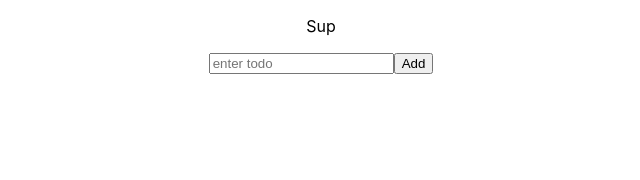
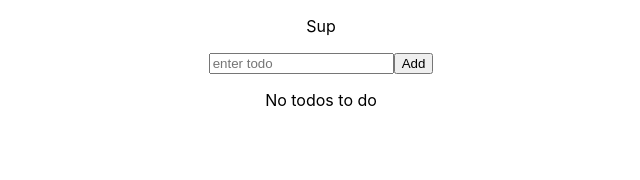
Before and after one commit to harry-pm/todo-app-react, a React (Create React App) app in the folder todo-app/: page / in a window 1280 px wide. Shown: the top 180 px of the page, without its empty margins (319-959 px from the left). Built offline with nearby package versions, Linux system fonts and the light colour scheme.

Commit message:
Todo file
the todo file is created. it has logic to diplay todos if they exist and display a message if there are none. not logic has yet been asigned to give each todo an id

```diff
--- a/todo-app/src/App.js
+++ b/todo-app/src/App.js
@@ -1,14 +1,22 @@
 import React from 'react';
 import './App.css';
 import AddTodo from './containers/addTodo'
+import Todo from './containers/Todos'
 
-function App() {
+class App extends React.Component {
+  state = {
+    todos: []
+  }
+
+  render () {
     return (
       <div className="App">
         <p>Sup</p>
         <AddTodo />
+        <Todo todos={this.state.todos} />
       </div>
     );
   }
+}
 
 export default App;
--- /dev/null
+++ b/todo-app/src/containers/Todos.js
@@ -0,0 +1,21 @@
+import React from 'react';
+
+function Todo ({todos}) {
+
+    const todoList = todos.length ? (todos.map(list => {
+            return (
+                <div className="todo" key={todos.id}>
+                   <p>{list}</p>
+                </div>
+                )
+            })
+        ) : (<p>No todos to do</p>);
+
+    return (
+        <div className="todos">
+            {todoList}
+        </div>
+    )
+}
+
+export default Todo;
--- a/todo-app/src/containers/addTodo.js
+++ b/todo-app/src/containers/addTodo.js
@@ -13,4 +13,4 @@ class AddTodo extends React.Component{
     }
 }
 
-export default AddTodo
+export default AddTodo;
```
Lines whose indentation alone changed are shown as unchanged.
